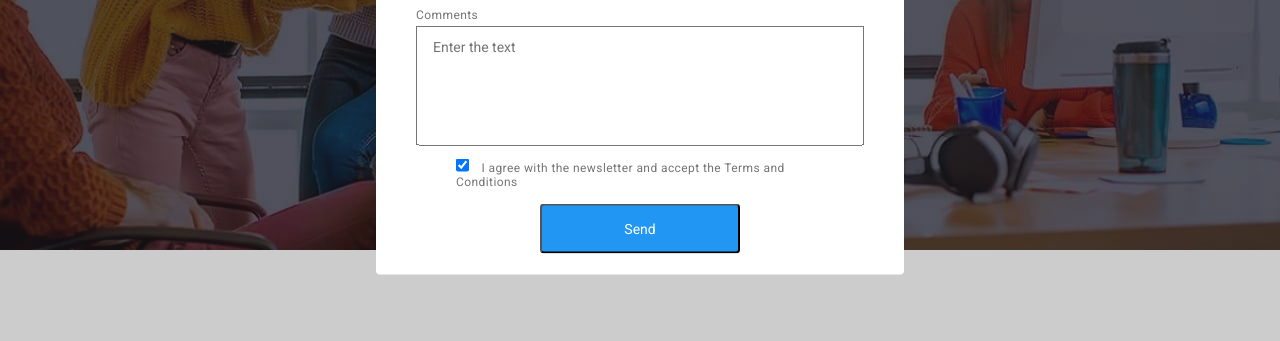
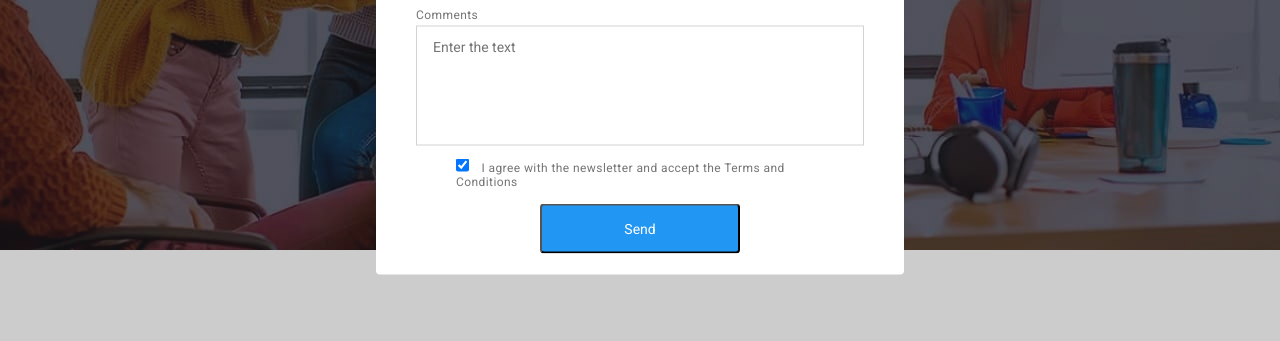
Before and after one commit to PanKal1995/goit-markup-hw-06, a plain HTML site: page index.html in a window 1280 px wide. Both pictures are taken after a click on the button "Request our service". Shown: the part 416-757 px from the top of the page. Drawn offline with nearby package versions, Linux system fonts and the light colour scheme.

Commit message:
Homework6
Attempt 1

```diff
--- a/css/style.css
+++ b/css/style.css
@@ -360,6 +360,7 @@ letter-spacing: 3%;
   width:448px;
   padding-left:16px;
   padding-top: 12px;
+  border-color:rgba(33, 33, 33, 0.2)
 }
 
 .form-comments:hover{
```
